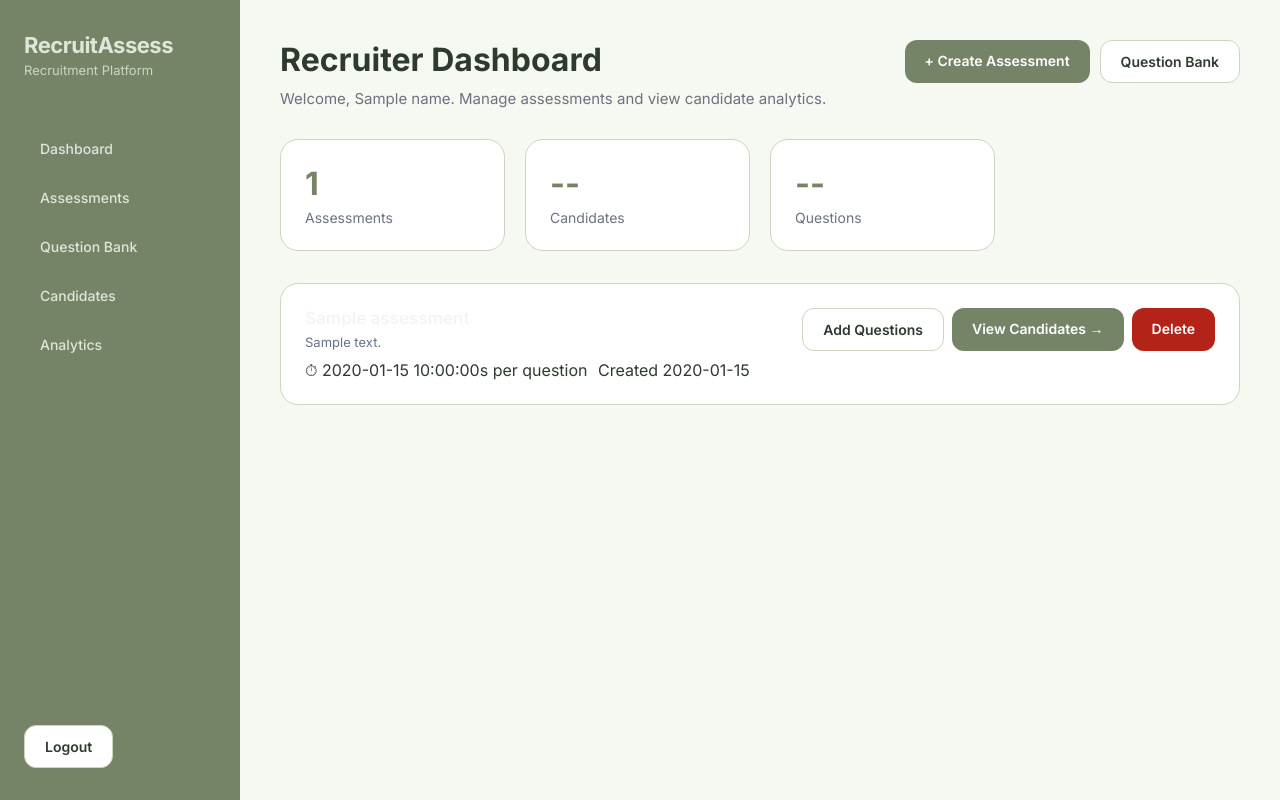
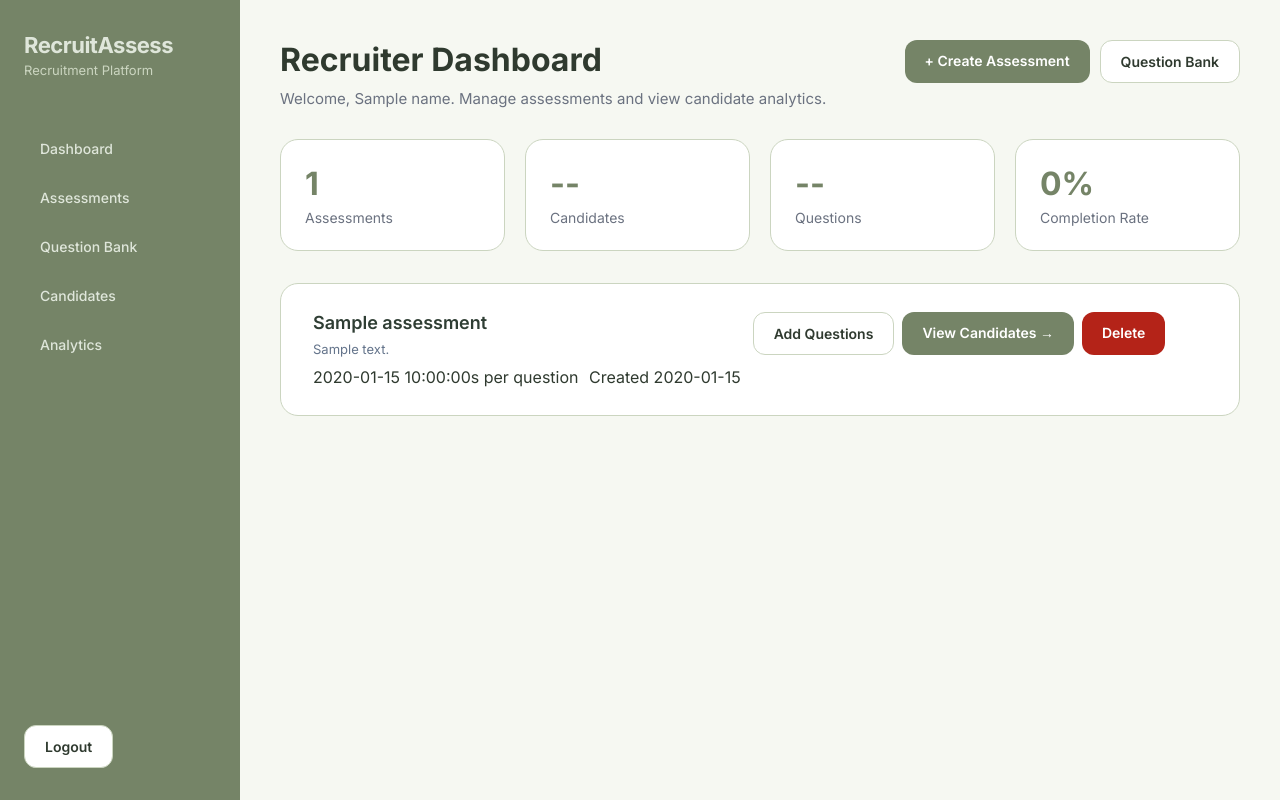
Before and after one commit to sunidhinagvekar01/recruitment-assessment-platform, a Flask app: template templates/recruiter_home.html in a window 1280 px wide. Run offline with Flask 3, Linux system fonts and the light colour scheme; the template is opened without the code that fills it: most values are stand-ins (such as "Sample title", 1, 10 or a date in 2020).

Commit message:
Improve recruiter dashboard UI

```diff
--- a/templates/recruiter_base.html
+++ b/templates/recruiter_base.html
@@ -139,6 +139,20 @@
             margin-bottom:20px;
         }
 
+        .assessment-card{
+            display:flex;
+            justify-content:space-between;
+            align-items:center;
+            padding:28px 32px;
+        }
+
+        .assessment-title{
+            font-size:18px;
+            font-weight:600;
+            color:#2F3E34;
+            margin-bottom:8px;
+        }
+
         .btn{
             display:inline-block;
             text-decoration:none;
@@ -168,6 +182,23 @@
         .btn-danger{
             background:#b42318;
             color:white;
+        }
+
+        .empty-state{
+            text-align:center;
+            padding:60px 40px;
+        }
+
+        .empty-state h3{
+            font-size:24px;
+            font-weight:600;
+            color:#2F3E34;
+            margin-bottom:12px;
+        }
+
+        .empty-state p{
+        color:#6B7280;
+        margin-bottom:24px;
         }
 
     </style>
--- a/templates/recruiter_home.html
+++ b/templates/recruiter_home.html
@@ -29,22 +29,29 @@
         <div class="stat-label">Questions</div>
     </div>
 
+    <div class="stat-card">
+    <div class="stat-number">0%</div>
+    <div class="stat-label">Completion Rate</div>
+    </div>
+
     </div>
   {% if not assessments %}
-  <div class="card" style="text-align:center;padding:48px">
-    <div style="font-size:36px;margin-bottom:12px">📋</div>
-    <p style="color:#64748b;margin-bottom:20px">No assessments yet. Create your first one.</p>
-    <a href="/recruiter/create" class="btn btn-primary">Create Assessment</a>
+  <div class="card empty-state">
+    <h3>No Assessments Available</h3>
+    <p>Create your first assessment to start evaluating candidates.</p>
+    <a href="/recruiter/create" class="btn btn-primary">
+        Create Assessment
+    </a>
   </div>
   {% endif %}
 
   {% for a in assessments %}
-  <div class="card">
+  <div class="card assessment-card">
     <div style="display:flex;justify-content:space-between;align-items:flex-start;flex-wrap:wrap;gap:12px">
       <div>
-        <div style="font-size:17px;font-weight:600;margin-bottom:6px;color:#f1f5f9">{{ a.title }}</div>
+        <div class="assessment-title">{{ a.title }}</div>
         <div style="font-size:13px;color:#64748b;margin-bottom:10px">{{ a.description or '—' }}</div>
-        <span class="badge badge-blue">⏱ {{ a.time_limit }}s per question</span>
+        <span class="badge badge-blue"> {{ a.time_limit }}s per question</span>
         <span class="badge badge-purple" style="margin-left:6px">Created {{ a.created_at[:10] }}</span>
       </div>
       <div style="display:flex;gap:8px;flex-wrap:wrap">
```
